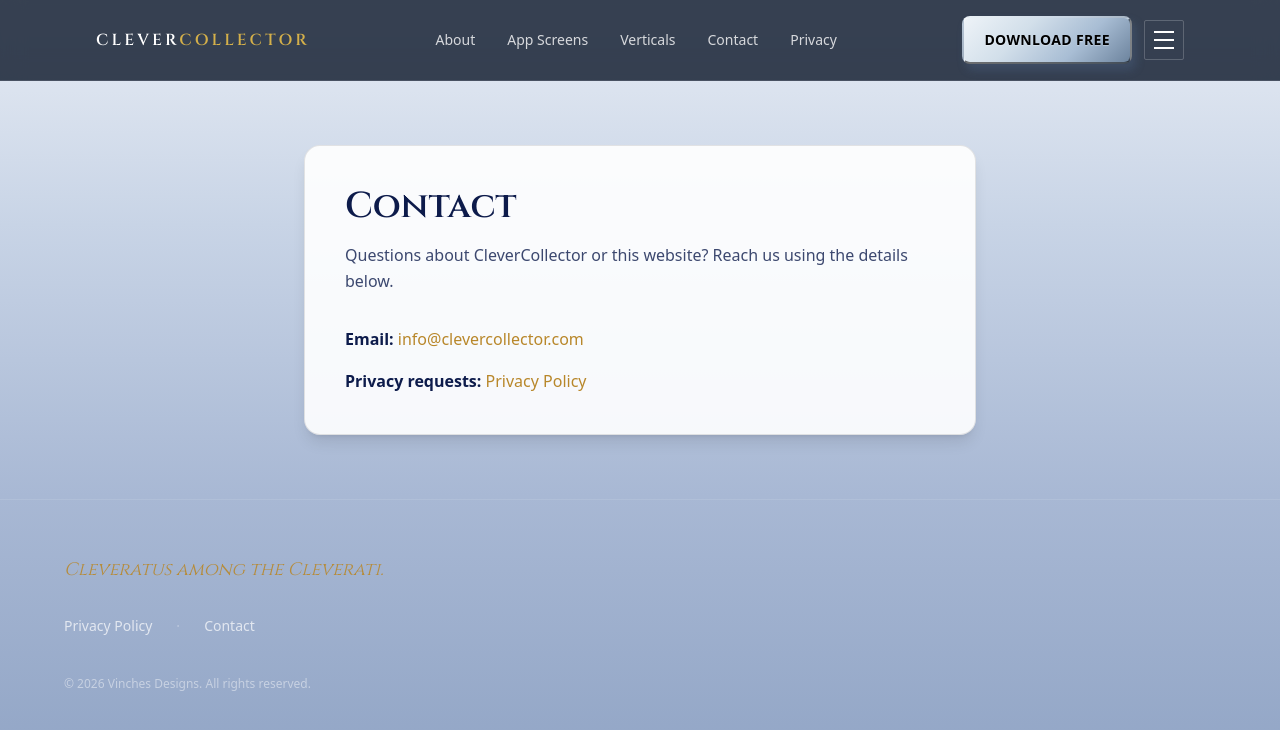
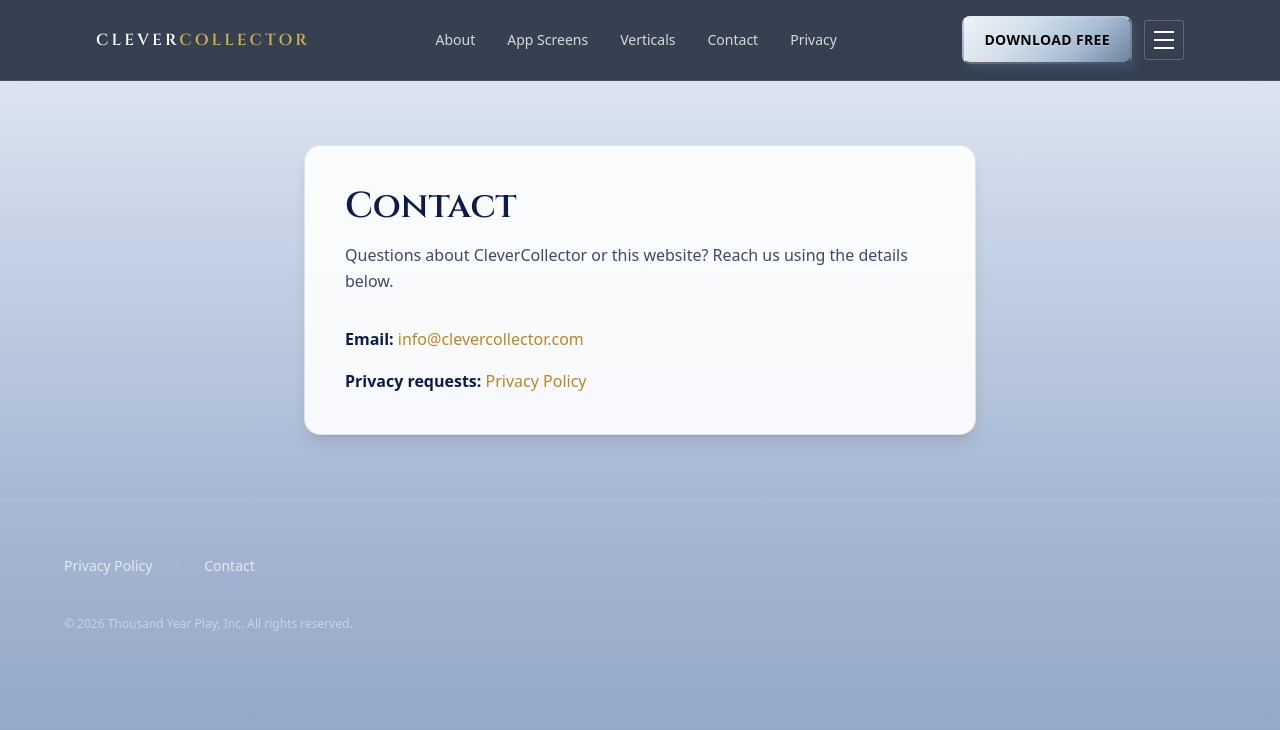
Before and after one commit to rvinchesi/clevercollector-web, a Next.js app: page /contact in a window 1280 px wide. Shown: the top 730 px of the page. Built offline with nearby package versions, Linux system fonts and the light colour scheme.

Commit message:
describe what you changed

```diff
--- a/components/Footer.tsx
+++ b/components/Footer.tsx
@@ -4,10 +4,7 @@
   return (
     <footer className="border-t border-white/10 px-6 py-14 md:px-8">
       <div className="mx-auto max-w-6xl">
-        <p className="font-heading text-lg italic text-cc-gold/90">
-          Cleveratus among the Cleverati.
-        </p>
-        <div className="mt-8 flex flex-wrap items-center gap-x-6 gap-y-2 text-sm text-white/70">
+        <div className="flex flex-wrap items-center gap-x-6 gap-y-2 text-sm text-white/70">
           <Link href="/privacy" className="transition hover:text-cc-gold">
             Privacy Policy
           </Link>
@@ -19,7 +16,7 @@
           </Link>
         </div>
         <p className="mt-10 text-xs text-white/45">
-          © 2026 Vinches Designs. All rights reserved.
+          © 2026 Thousand Year Play, Inc. All rights reserved.
         </p>
       </div>
     </footer>
```
